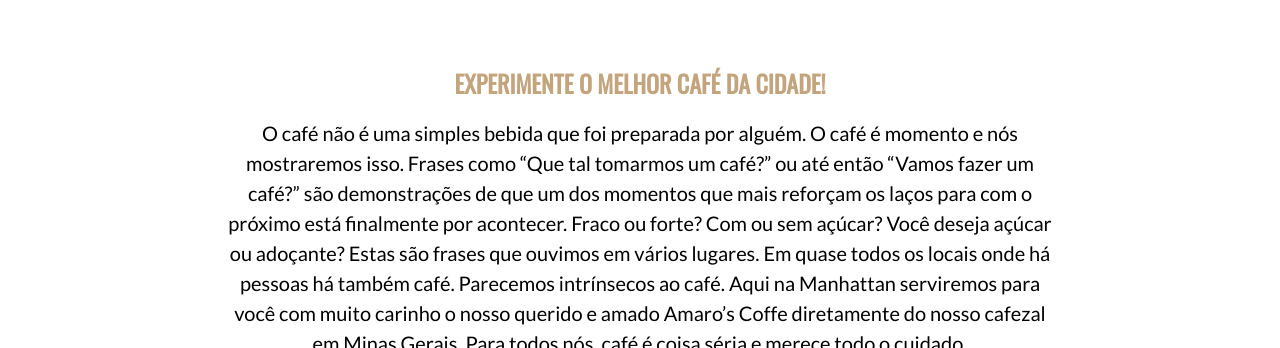
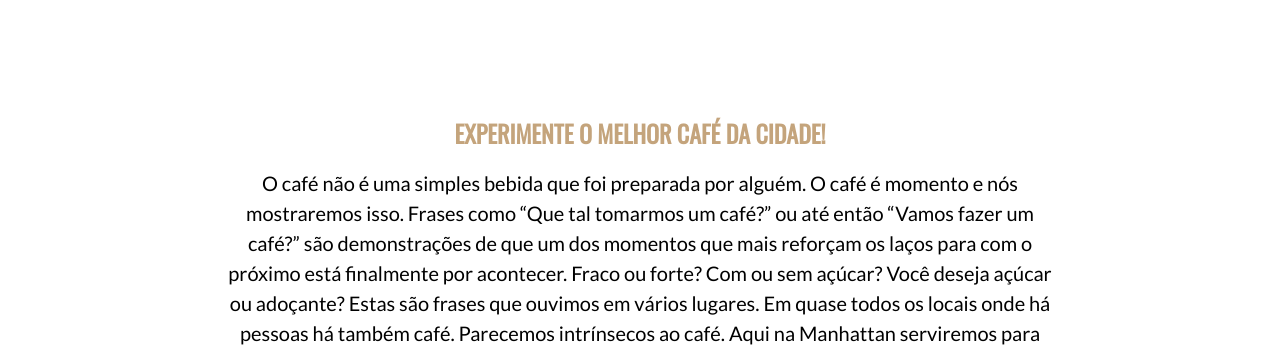
Before and after one commit to AntonyMerlo/HTML-CSS, a plain HTML site: page projeto 7 cafeteria/index.html in a window 1280 px wide. Shown: the part 802-1150 px from the top of the page. Drawn offline with nearby package versions, Linux system fonts and the light colour scheme.

```diff
--- a/projeto 7 cafeteria/style.css
+++ b/projeto 7 cafeteria/style.css
@@ -102,6 +102,10 @@
     background-color: #fff;
 }
 
+#informacoes h2{
+    margin-top: 50px;
+}
+
 #horarios{
     background-attachment: fixed;
     background-image: url(./assets/cafeteria.jpg);
```
